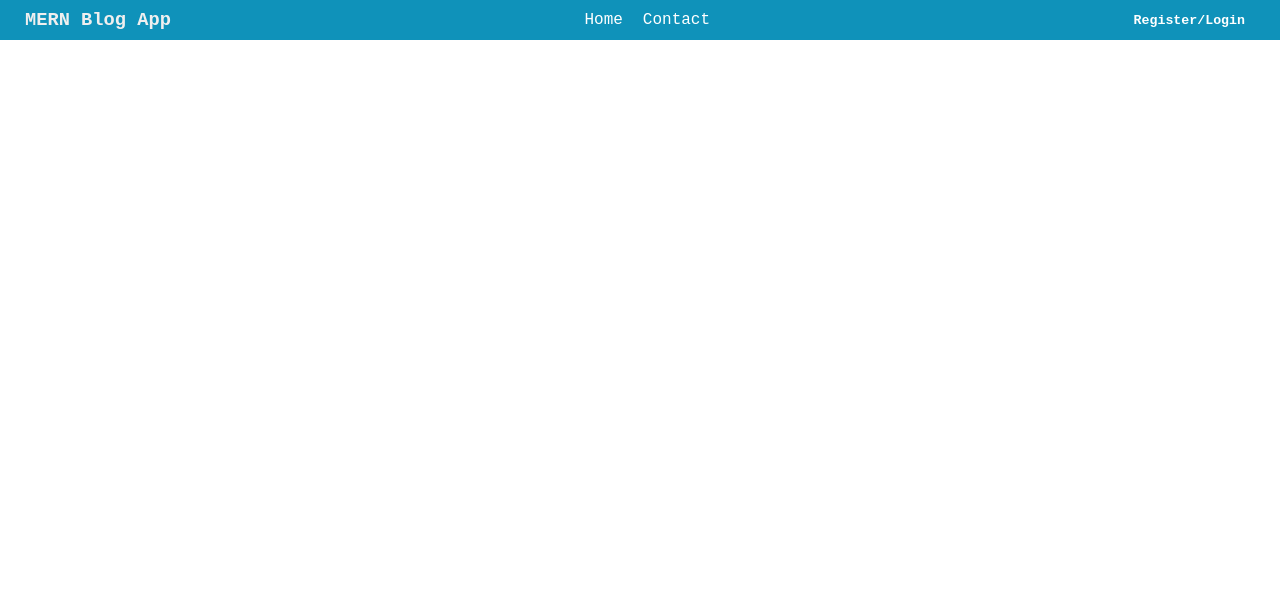
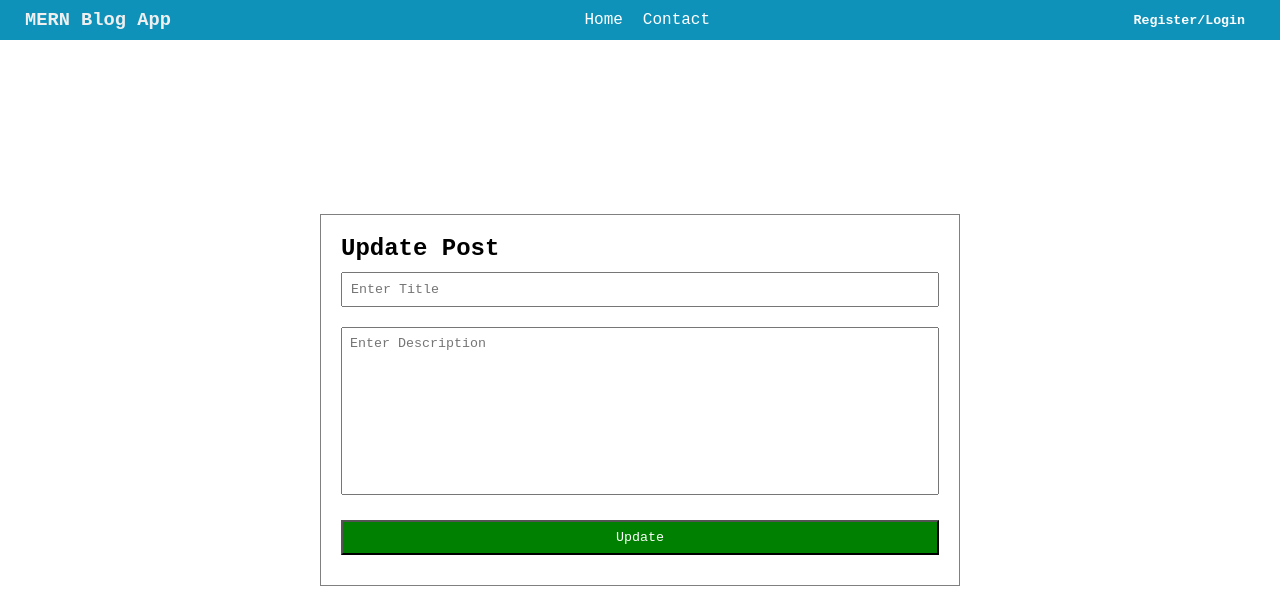
Before and after one commit to aleksmn/MERN-blog, a React (Vite) app in the folder client/: page /editpost/1 in a window 1280 px wide. Shown: the top 594 px of the page. Built offline with nearby package versions, Linux system fonts and the light colour scheme; no server answers.

Commit message:
add editpost file

```diff
--- a/client/src/App.jsx
+++ b/client/src/App.jsx
@@ -7,7 +7,7 @@ import Login from "./Login"
 import Home from "./Home"
 import CreatePost from "./CreatePost"
 import Post from "./Post"
-// import EditPost from "./EditPost"
+import EditPost from "./EditPost"
 
 export const userContext = createContext()
 
@@ -36,7 +36,7 @@ function App() {
         <Route path="/login" element={<Login />}></Route>
         <Route path="/create" element={<CreatePost />}></Route>
         <Route path="/post/:id" element={<Post />}></Route>
-        {/* <Route path="/editpost/:id" element={<EditPost />}></Route> */}
+        <Route path="/editpost/:id" element={<EditPost />}></Route>
       </Routes>
     </BrowserRouter>
     </userContext.Provider>
--- /dev/null
+++ b/client/src/EditPost.jsx
@@ -0,0 +1,56 @@
+import axios from "axios";
+import { useEffect, useState } from "react";
+import { useNavigate, useParams } from "react-router-dom";
+
+function EditPost() {
+    const [title, setTitle] = useState()
+    const [description, setDescription] = useState()
+    const {id} = useParams()
+    const navigate = useNavigate()
+
+    useEffect(() => {
+        axios.get('http://localhost:3001/getpostbyid/'+id)
+        .then(result=> {
+            setTitle(result.data.title)
+            setDescription(result.data.description)
+        })
+        .catch(err => console.log(err))
+    })
+
+    const handleSubmit = (e) => {
+        e.preventDefault()
+
+        axios.put('http://localhost:3001/editpost/'+id, {title, description})
+        .then(res => {
+            if(res.data === "Success") {
+                navigate('/')
+            }
+        })
+        .catch(err => console.log(err))
+    }
+
+
+
+  return (
+    <div className="post_container">
+      <div className="post_form">
+        <form onSubmit={handleSubmit}>
+            <h2>Update Post</h2>
+          <input type="text" placeholder="Enter Title" defaultValue={title} onChange={e => setTitle(e.target.value)}/>
+          <textarea
+            name="desc"
+            id="desc"
+            cols="30"
+            rows="10"
+            defaultValue={description}
+            placeholder="Enter Description"
+            onChange={e => setDescription(e.target.value)}
+          ></textarea>
+          <button>Update</button>
+        </form>
+      </div>
+    </div>
+  );
+}
+
+export default EditPost;
```
Also changed, not shown: 2 other files (tests, documents, lock files or other folders).
